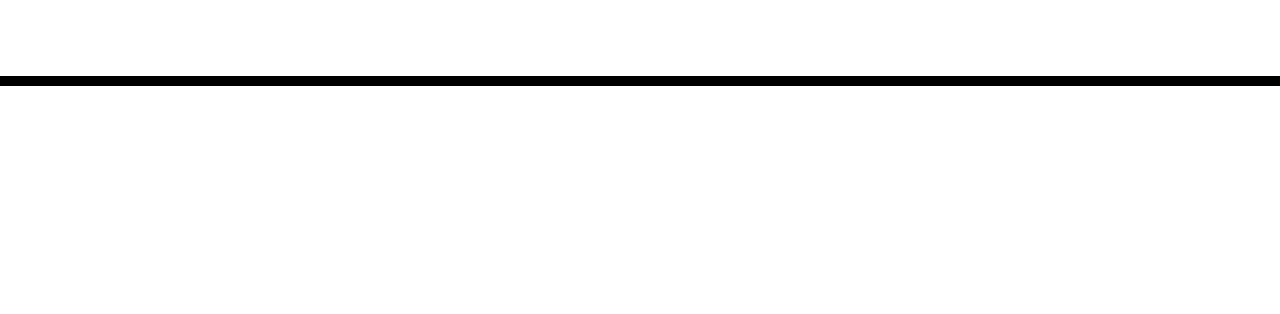
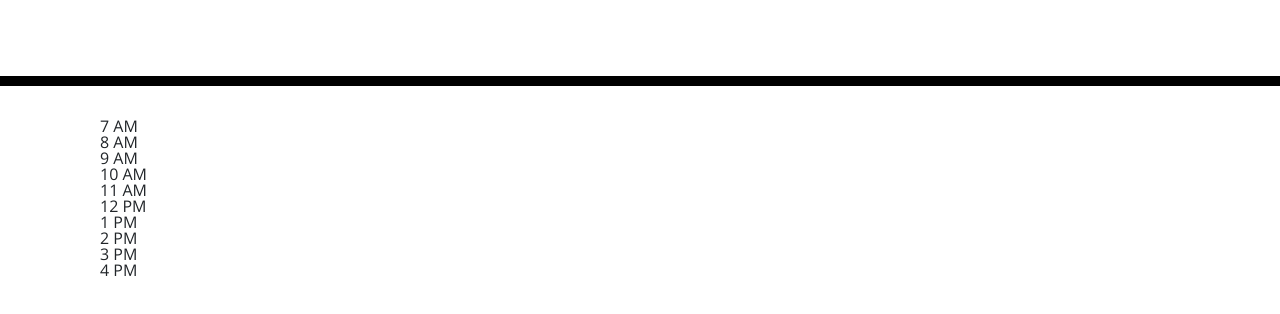
Before and after one commit to melissadaska/work-day-scheduler, a plain HTML site: page index.html in a window 1280 px wide. Shown: the part 182-496 px from the top of the page. Drawn offline with nearby package versions, Linux system fonts and the light colour scheme; files that its build step writes are made by us from their sources.

Commit message:
add 10 rows for time blocks

```diff
--- a/index.html
+++ b/index.html
@@ -23,16 +23,60 @@
   </head>
 
   <body>
+
     <header class="jumbotron">
       <h1 class="display-3">Work Day Scheduler</h1>
       <p class="lead">A simple calendar app for scheduling your work day</p>
       <p id="currentDay" class="lead"></p>
     </header>
+
     <div class="container">
-      <!-- Timeblocks go here -->
+
+      <!-- Create 10 rows for 7am-4pm time blocks -->
+      <div id="schedule-row1">
+        <div id="time7" class="col-md-1">7 AM</div>
+      </div>
+
+      <div id="schedule-row2">
+        <div id="time8" class="col-md-1">8 AM</div>
+      </div>
+
+      <div id="schedule-row3">
+        <div id="time9" class="col-md-1">9 AM</div>
+      </div>
+
+      <div id="schedule-row4">
+        <div id="time10" class="col-md-1">10 AM</div>
+      </div>
+
+      <div id="schedule-row5">
+        <div id="time11" class="col-md-1">11 AM</div>
+      </div>
+
+      <div id="schedule-row6">
+        <div id="time12" class="col-md-1">12 PM</div>
+      </div>
+
+      <div id="schedule-row7">
+        <div id="time13" class="col-md-1">1 PM</div>
+      </div>
+
+      <div id="schedule-row8">
+        <div id="time14" class="col-md-1">2 PM</div>
+      </div>
+
+      <div id="schedule-row9">
+        <div id="time15" class="col-md-1">3 PM</div>
+      </div>
+
+      <div id="schedule-row10">
+        <div id="time16" class="col-md-1">4 PM</div>
+      </div>
+
     </div>
 
     <script src="https://code.jquery.com/jquery-3.4.1.min.js"></script>
     <script src="https://cdnjs.cloudflare.com/ajax/libs/moment.js/2.24.0/moment.min.js"></script>
+
   </body>
 </html>
```
